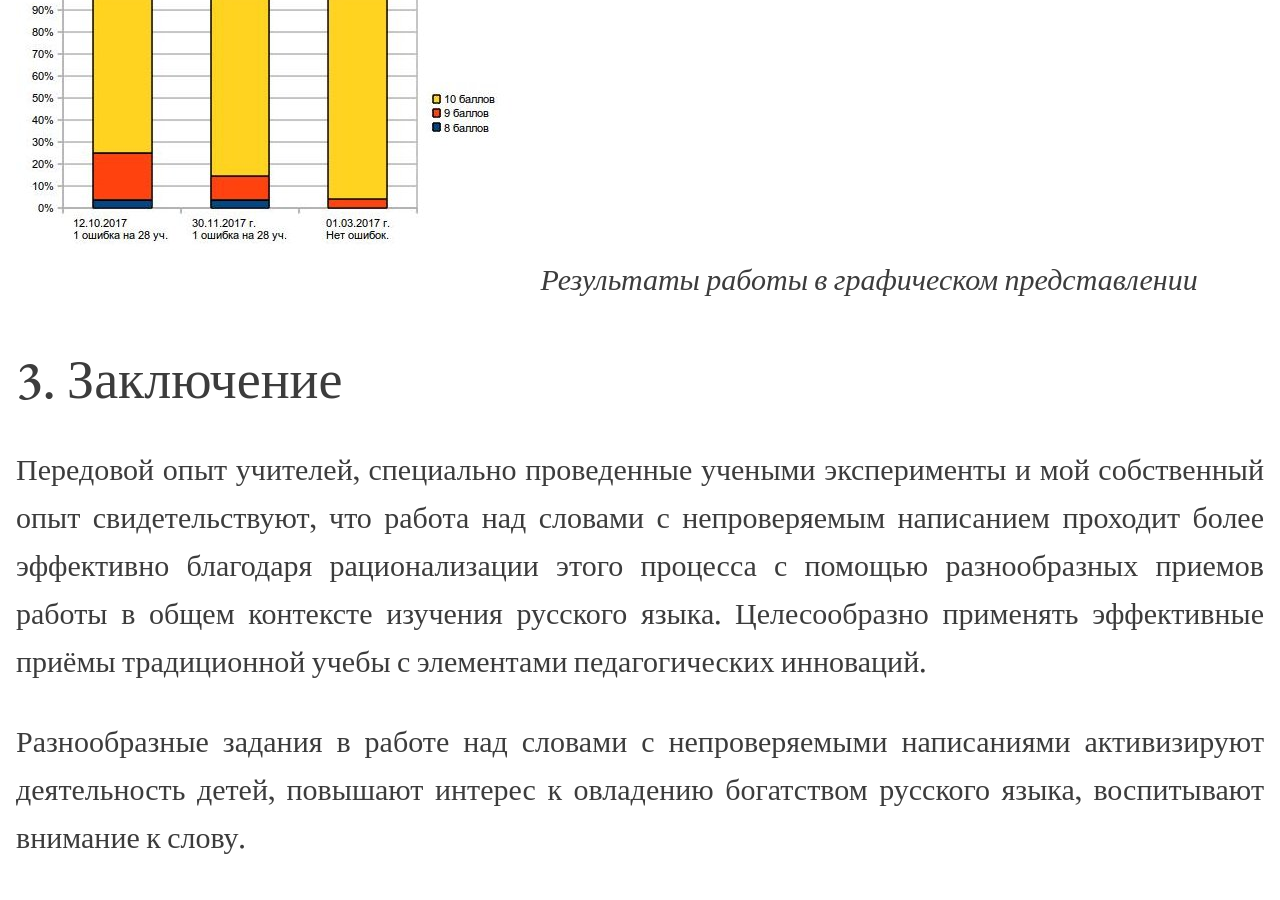
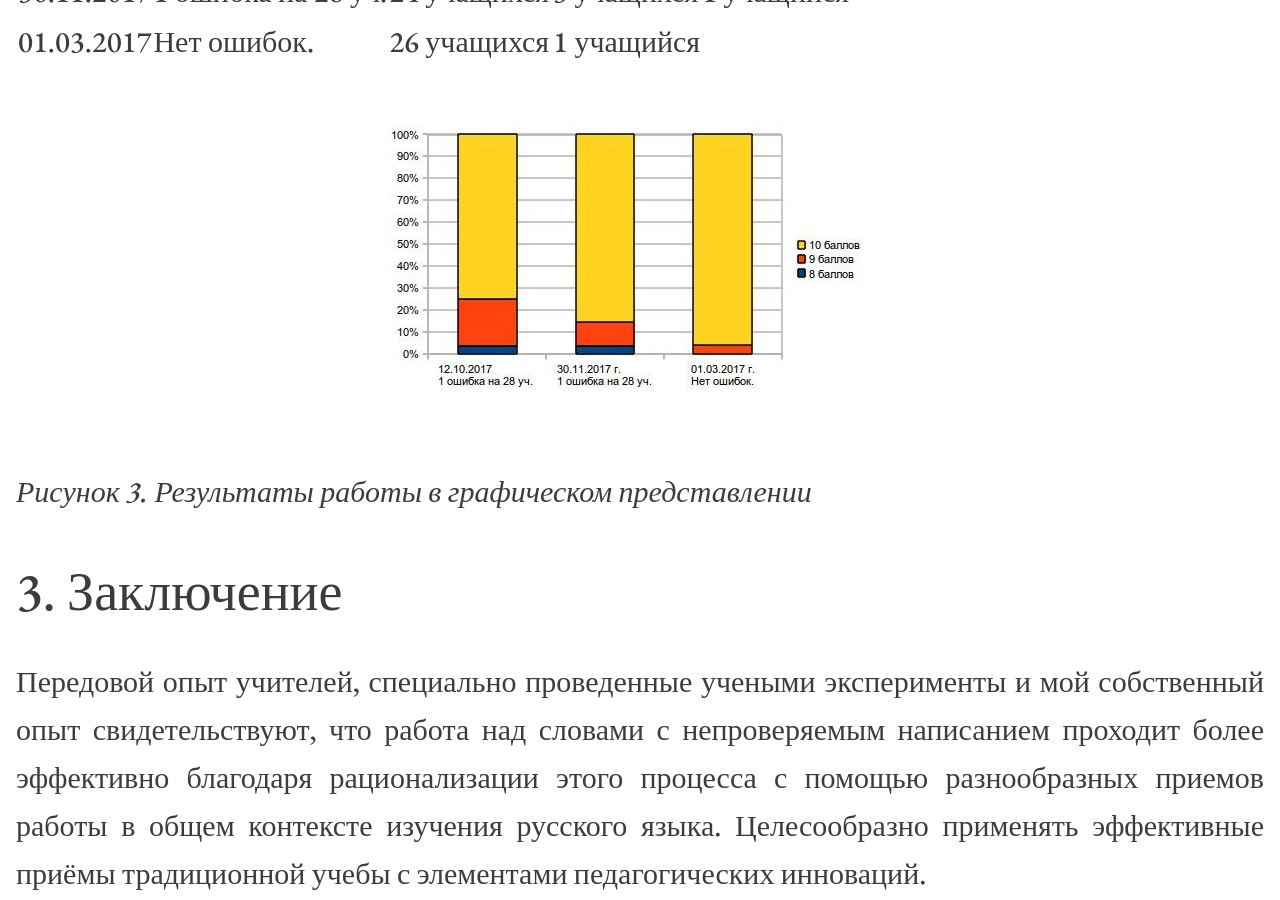
Before and after one commit to seveleva/seveleva, a Jekyll site: the page built from cathegory.md, in a window 1280 px wide and 900 px high, scrolled down 16576 px. Built offline with Jekyll 4.4.1, drawn with Linux system fonts in a browser that asks for light colours; some of the changed text lies outside the part shown.

Commit message:
Update cathegory.md

```diff
--- a/cathegory.md
+++ b/cathegory.md
@@ -158,6 +158,8 @@
 
  ![](http://seveleva.com/img/pticy.jpg)
 
+ *Рисунок 1. Графические ассоциации*
+
 На уроках слово должно рассматривться одновременно в нескольких ас­пектах: орфографическом, орфоэпическом, лексико-этимологическом и синтак­сическом.
 
 <div style="text-align: center"><h4>4. Приём «Этимологическая викторина»</h4></div>
@@ -181,7 +183,8 @@
 Приём основан на использовании мето­да перекрещивания слов через непроверяемую орфограмму. Алгоритмически крестообразная схема позволяет запоминать и быстро воспроизводить семанти­ческие модели этих слов.  (См. рис.)
 
  ![](http://seveleva.com/img/crosswords.jpg)
- *Мини-кроссворд (с решениями)*
+
+*Рисунок 2. Мини-кроссворд (с решениями)*
 
 <div style="text-align: center"><h4>6. Приём «Щёлкаем орешки» (лексический диктант)</h4></div>
 
@@ -252,7 +255,8 @@
 | 01.03.2017 | Нет ошибок. | 26 учащихся | 1 учащийся |   |
 
  ![](http://seveleva.com/img/results.jpg)
- *Результаты работы в графическом представлении*
+
+*Рисунок 3. Результаты работы в графическом представлении*
 
 # 3. Заключение
 
```
